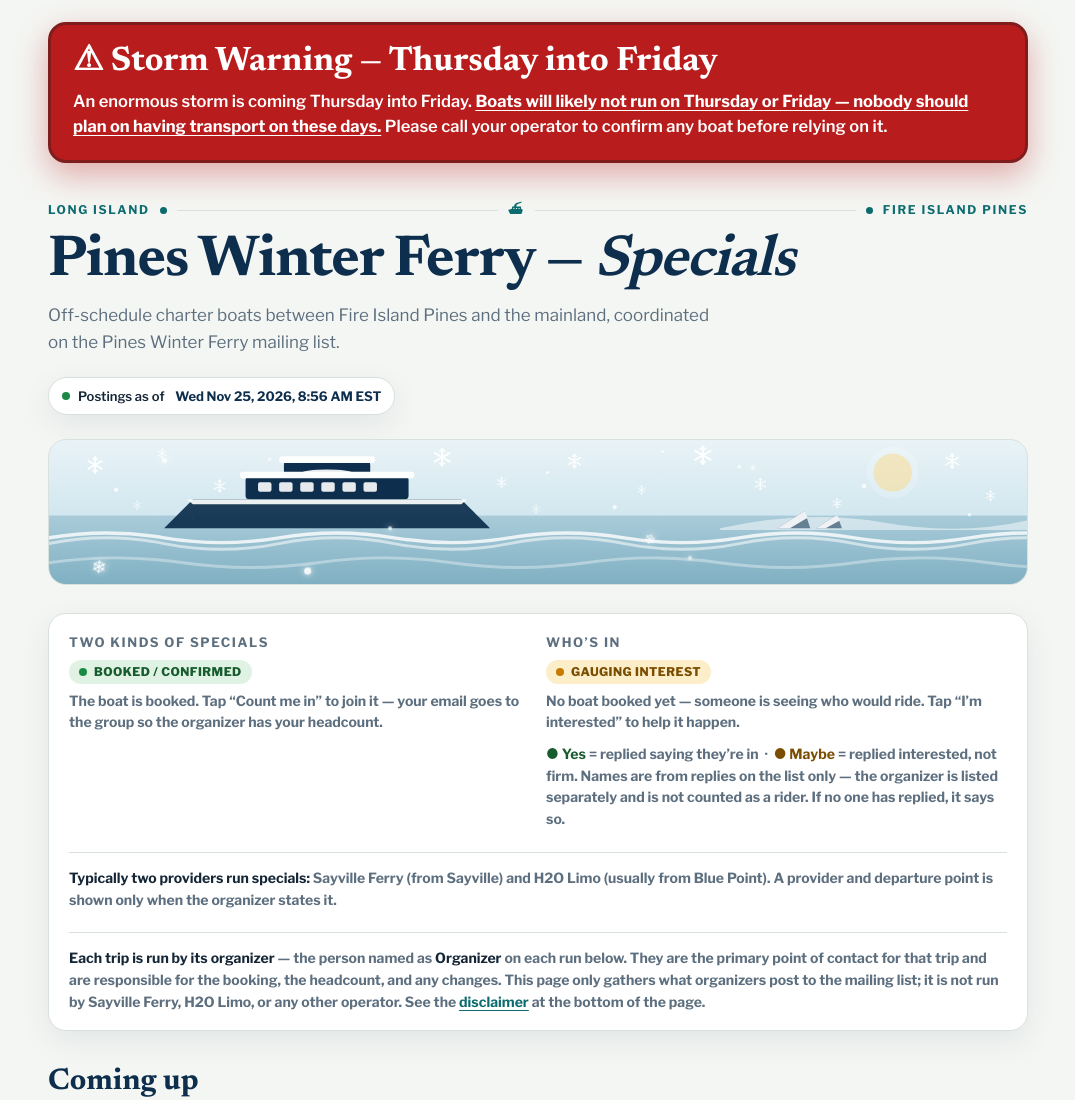
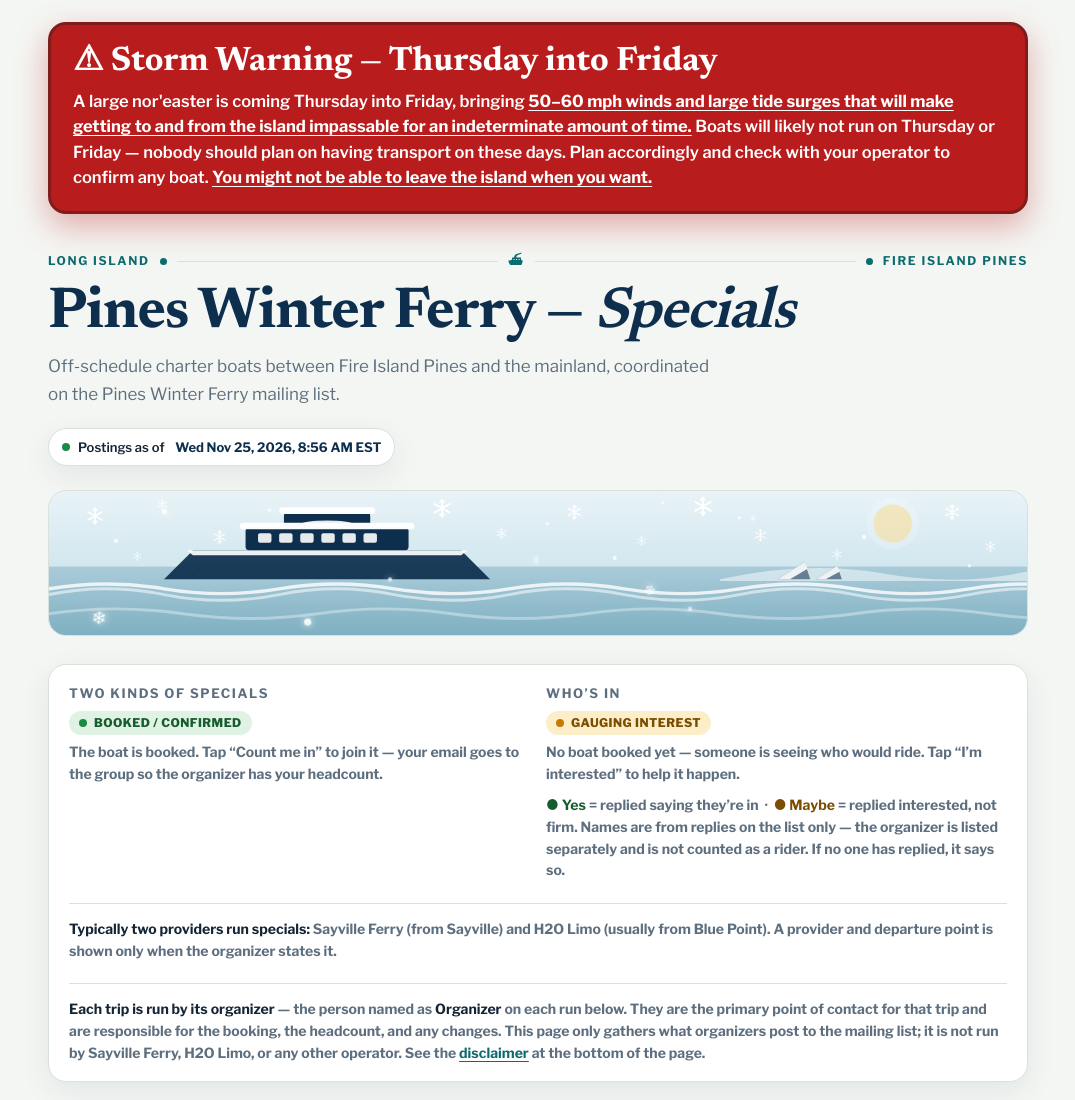
Before and after one commit to lrechis/pines-ferry, a plain HTML site: page index.html in a window 1280 px wide. Shown: the top 1100 px of the page, without its empty margins (102-1177 px from the left). Drawn offline with nearby package versions, Linux system fonts and the light colour scheme.

Commit message:
Storm banner: nor'easter wording update

```diff
--- a/index.html
+++ b/index.html
@@ -240,7 +240,7 @@
 
   <div class="storm-banner" role="alert">
     <h2>⚠ Storm Warning — Thursday into Friday</h2>
-    <p>An enormous storm is coming Thursday into Friday. <strong>Boats will likely not run on Thursday or Friday — nobody should plan on having transport on these days.</strong> Please call your operator to confirm any boat before relying on it.</p>
+    <p>A large nor'easter is coming Thursday into Friday, bringing <strong>50–60 mph winds and large tide surges that will make getting to and from the island impassable for an indeterminate amount of time.</strong> Boats will likely not run on Thursday or Friday — nobody should plan on having transport on these days. Plan accordingly and check with your operator to confirm any boat. <strong>You might not be able to leave the island when you want.</strong></p>
   </div>
 
   <header class="hero">
```
